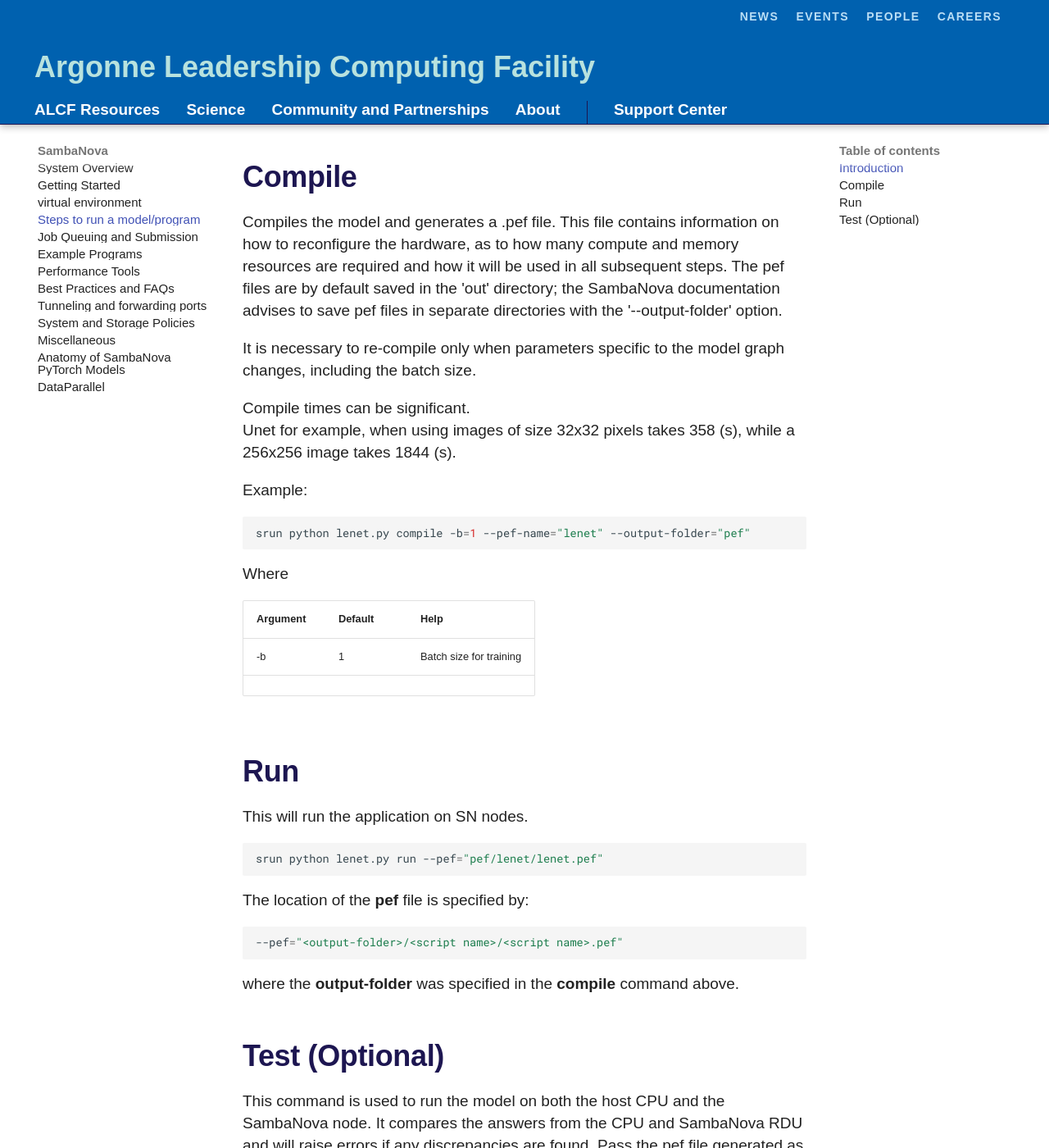
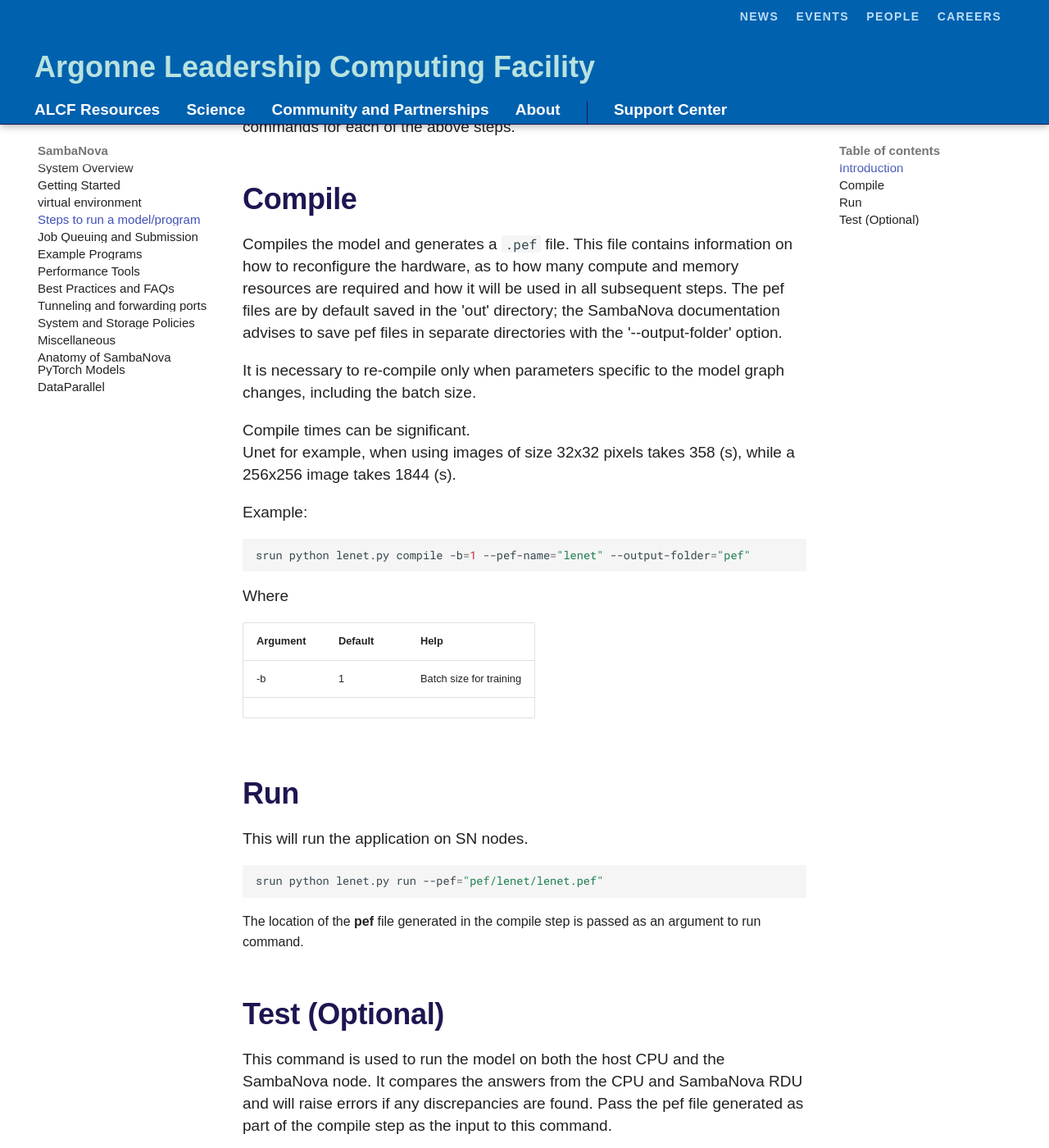
Before and after one commit to argonne-lcf/ai-testbed-userdocs, an MkDocs documentation site: the page built from docs/sambanova/Steps-to-run-a-model-or-program.md, in a window 1280 px wide and 1400 px high, scrolled down 731 px. Shown: the whole window at 82% size. Built offline with MkDocs 1.6.1 and Material for MkDocs 9.7.7, drawn with Linux system fonts in a browser that asks for light colours; some web fonts are replaced; comment, search, counter and statistics services are not loaded; some of the changed text lies outside the part shown.

Commit message:
Update Steps-to-run-a-model-or-program.md

````diff
--- a/docs/sambanova/Steps-to-run-a-model-or-program.md
+++ b/docs/sambanova/Steps-to-run-a-model-or-program.md
@@ -10,6 +10,9 @@
 ## Introduction
 
 The SambaNova workflow includes the following main steps to run a model.
+1. Compile
+2. Run
+3. Test (optional)
 
 The system uses the [SLURM job
 scheduler](https://slurm.schedmd.com/quickstart.html) to schedule the jobs and manange the workload on the system. For more information on slurm, see [Job Queueing and Submission](Job-Queuing-and-Submission.md).
@@ -18,7 +21,7 @@
 
 ## Compile
 
-Compiles the model and generates a .pef file. This file contains
+Compiles the model and generates a `.pef` file. This file contains
 information on how to reconfigure the hardware, as to how many compute and
 memory resources are required and how it will be used in all subsequent steps.
 The pef files are by default saved in the 'out' directory; the
@@ -47,23 +50,15 @@
 ## Run
 
 This will run the application on SN nodes.
-
 ```bash
 srun python lenet.py run --pef="pef/lenet/lenet.pef"
 ```
+The location of the **pef** file generated in the compile step is passed as an argument to run command.
 
-The location of the **pef** file is specified by:
-
-```bash
---pef="<output-folder>/<script name>/<script name>.pef"
-```
-
-where the **output-folder** was specified in the **compile** command above.
 
 ## Test (Optional)
 
 This command is used to run the model on both the host CPU and the SambaNova node.  It compares the answers from the CPU and SambaNova RDU and will raise errors if any discrepancies are found. Pass the pef file generated as part of the compile step as the input to this command.
-
 ```bash
 srun python lenet.py test --pef="pef/lenet/lenet.pef"
 ```
````
